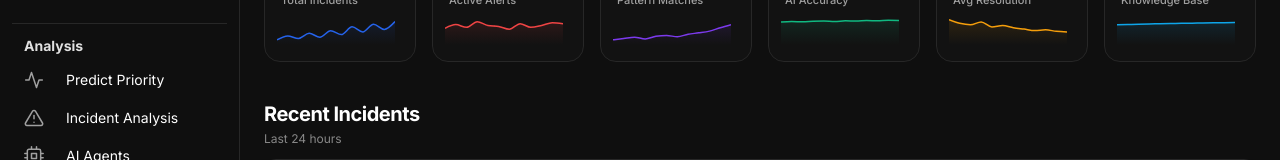
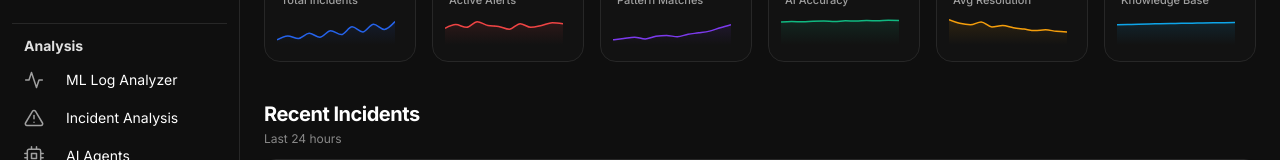
Before and after one commit to Tharungurusamy/pilot-, a React (Vite) app: page / in a window 1280 px wide. Shown: the part 175-335 px from the top of the page. Built offline with nearby package versions, Linux system fonts and the light colour scheme; the HTML template or start-up script is replaced by a standard one.

Commit message:
chore: rename Predict Priority page to ML Log Analyzer

```diff
--- a/src/App.tsx
+++ b/src/App.tsx
@@ -26,7 +26,7 @@ const pageTitles: Record<string, string> = {
   'reports': 'Reports',
   'alerts': 'Alerts',
   'settings': 'Settings',
-  'predict': 'Predict Priority',
+  'predict': 'ML Log Analyzer',
 }
 
 export type ToastType = {
--- a/src/components/Sidebar.tsx
+++ b/src/components/Sidebar.tsx
@@ -20,7 +20,7 @@ export default function Sidebar({ active, onChange, collapsed }: SidebarProps) {
   ]
 
   const secondSection: NavItem[] = [
-    { id: 'predict', label: 'Predict Priority', icon: ActivityIcon },
+    { id: 'predict', label: 'ML Log Analyzer', icon: ActivityIcon },
     { id: 'incidents', label: 'Incident Analysis', icon: AlertTriangleIcon },
     { id: 'ai-agents', label: 'AI Agents', icon: CpuIcon },
     { id: 'patterns', label: 'Pattern Analysis', icon: GitBranchIcon },
@@ -41,7 +41,7 @@ export default function Sidebar({ active, onChange, collapsed }: SidebarProps) {
   const compactItems: NavItem[] = [
     { id: 'dashboard', label: 'Dashboard', icon: LayoutIcon },
     { id: 'live-monitoring', label: 'Live', icon: ActivityIcon },
-    { id: 'predict', label: 'Predict', icon: ActivityIcon },
+    { id: 'predict', label: 'Analyzer', icon: ActivityIcon },
     { id: 'alerts', label: 'Alerts', icon: BellIcon, badgeCount: 3 },
     { id: 'incidents', label: 'Incidents', icon: AlertTriangleIcon },
     { id: 'settings', label: 'Settings', icon: SettingsIcon },
```
